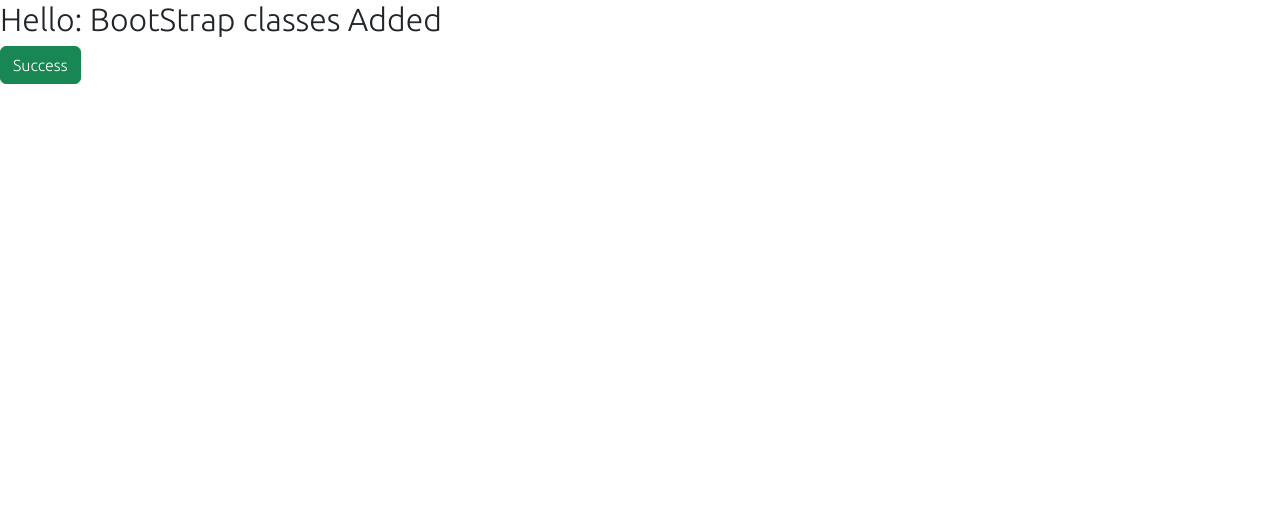
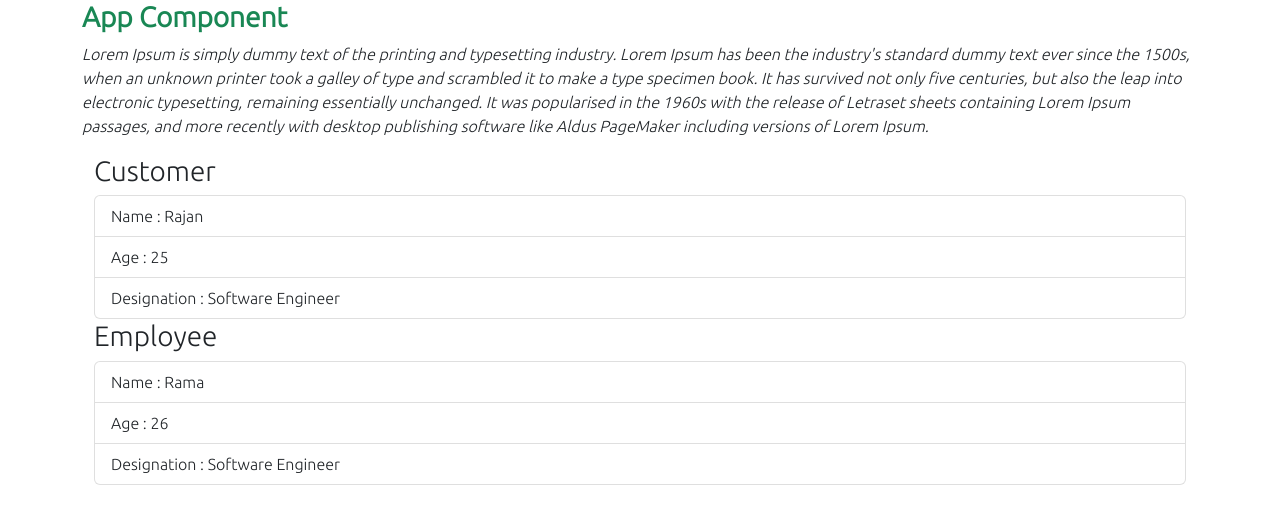
Before and after one commit to shwetaTomar415/vue-course, a Vue app: page / in a window 1280 px wide. Shown: the top 524 px of the page. Built offline with nearby package versions, Linux system fonts and the light colour scheme.

Commit message:
Update: Props Data Binding

```diff
--- a/package.json
+++ b/package.json
@@ -38,7 +38,9 @@
     "parserOptions": {
       "parser": "@babel/eslint-parser"
     },
-    "rules": {}
+    "rules": {
+      "vue/multi-word-component-names": 0
+    }
   },
   "browserslist": [
     "> 1%",
--- a/src/App.vue
+++ b/src/App.vue
@@ -1,12 +1,28 @@
 <template>
-<div>
-  <h2>Hello: BootStrap classes Added</h2>
-  <button class="btn btn-success">Success</button>
-</div>
+  <div class="container">
+    <div class="grid">
+      <div class="row">
+        <div class="col">
+          <p class="h3 text-success fw-bold">App Component</p>
+          <p class="fst-italic">
+            Lorem Ipsum is simply dummy text of the printing and typesetting industry. Lorem Ipsum has been the industry's standard dummy text ever since the 1500s, when an unknown printer took a galley of type and scrambled it to make a type specimen book. It has survived not only five centuries, but also the leap into electronic typesetting, remaining essentially unchanged. It was popularised in the 1960s with the release of Letraset sheets containing Lorem Ipsum passages, and more recently with desktop publishing software like Aldus PageMaker including versions of Lorem Ipsum.
+          </p>
+        </div>
+      </div>
+    </div>
+    <Customer name="Rajan" age=25 designation="Software Engineer" />
+
+    <Employee />
+  </div>
 </template>
 
 
 <script>
+import Customer from "@/components/Customer";
+import Employee from "@/components/Employee";
+export default {
+  components: {Employee, Customer}
+}
 </script>
 <style>
 @import "./style.css";
--- /dev/null
+++ b/src/components/Customer.vue
@@ -0,0 +1,30 @@
+<template>
+<div class="container">
+    <div class="row">
+      <div class="col">
+        <p class="h3">Customer</p>
+        <ul class="list-group">
+          <li class="list-group-item">Name : {{name}}</li>
+          <li class="list-group-item">Age : {{age}}</li>
+          <li class="list-group-item">Designation : {{designation}}</li>
+        </ul>
+      </div>
+    </div>
+  </div>
+
+</template>
+
+<script>
+export default {
+  name: "Customer",
+  props:{
+    name:{type:String, required:true},
+    age:{type:Number, required:true},
+    designation:{type:String, required:true},
+  }
+}
+</script>
+
+<style scoped>
+
+</style>
--- /dev/null
+++ b/src/components/Employee.vue
@@ -0,0 +1,32 @@
+<template>
+<div class="container">
+  <div class="row">
+    <div class="col">
+      <p class="h3">Employee</p>
+      <ul class="list-group">
+        <li class="list-group-item">Name : {{name}}</li>
+        <li class="list-group-item">Age : {{age}}</li>
+        <li class="list-group-item">Designation :  {{designation}}</li>
+      </ul>
+
+    </div>
+  </div>
+</div>
+</template>
+
+<script>
+export default {
+  name: "Employee",
+  data(){
+    return{
+      name:'Rama',
+      age:26,
+      designation:'Software Engineer'
+    }
+  }
+}
+</script>
+
+<style scoped>
+
+</style>
```
